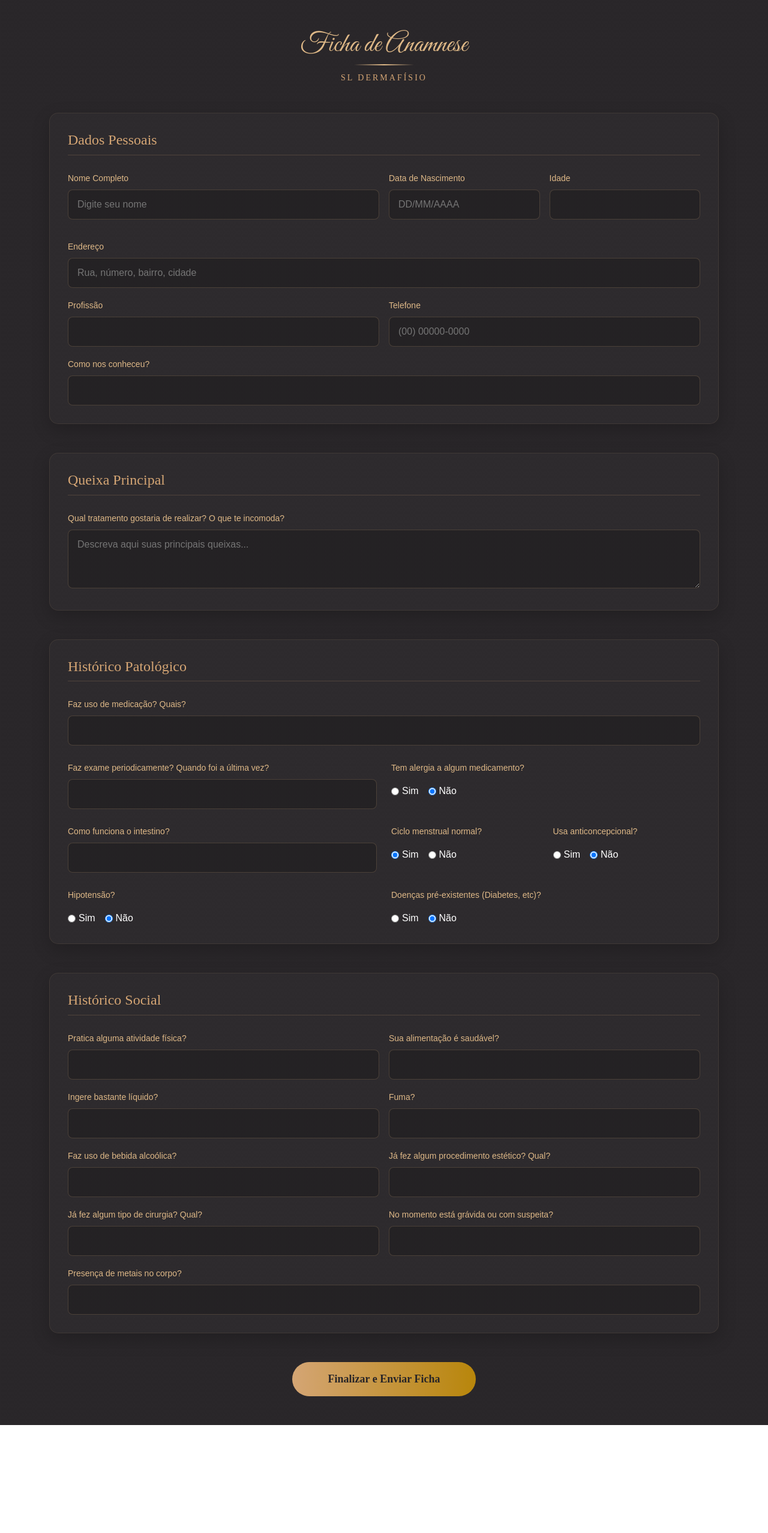
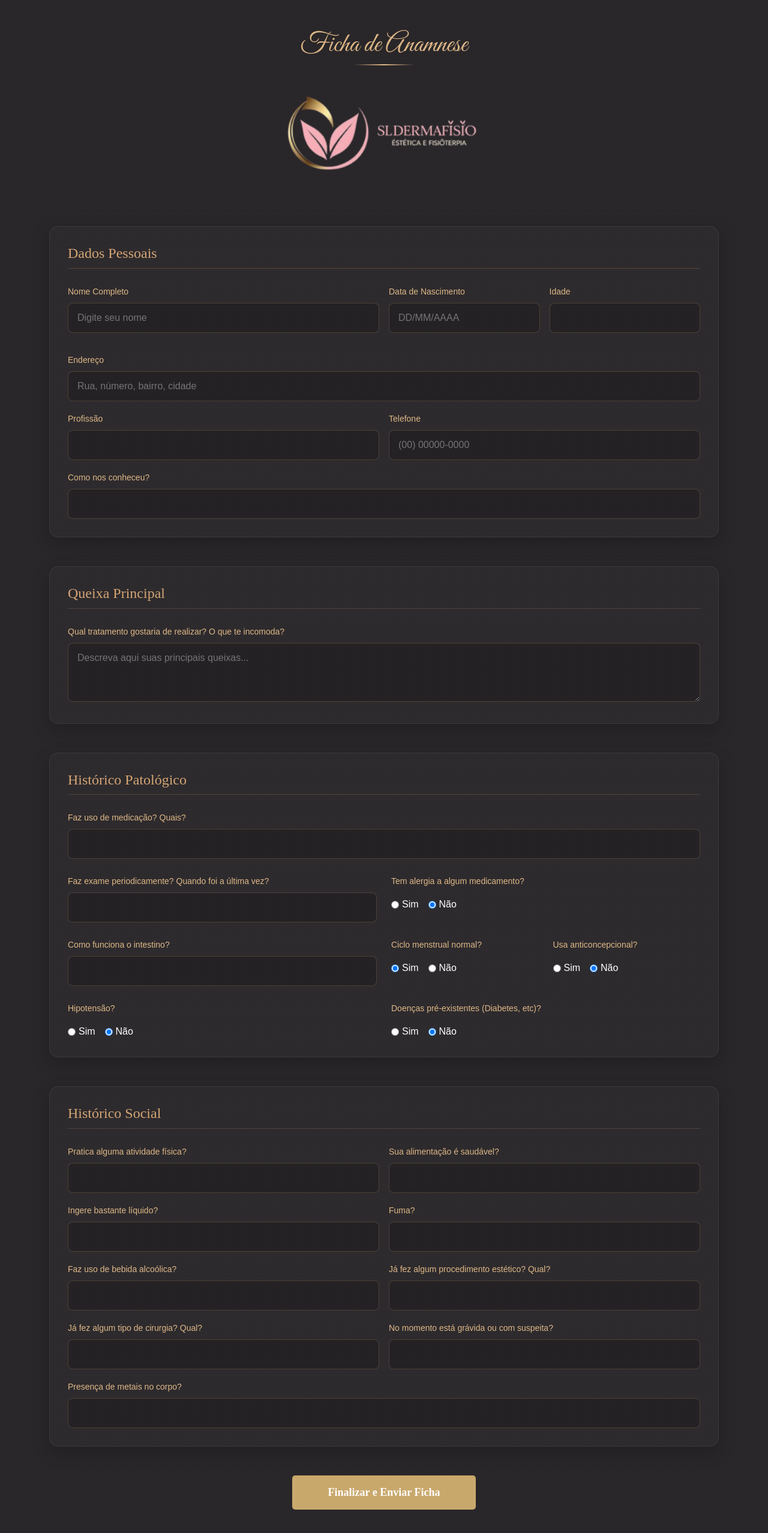
Before and after one commit to DhCavalcante777/dermafisio, a Vue app: page /anamnese in a window 1280 px wide. Shown: the top 2556 px of the page at 60% size. Before the commit the page ends 2376 px from the top, so only its background shows below. Built offline with nearby package versions, Linux system fonts and the light colour scheme.

Commit message:
remocao de comentarios

```diff
--- a/src/pages/anamnesePage.vue
+++ b/src/pages/anamnesePage.vue
@@ -1,15 +1,17 @@
 <template>
   <div class="anamnese-page background min-vh-100 py-5">
     <div class="container">
-      <!-- Cabeçalho -->
       <div class="text-center mb-5">
         <h1 class="page-title">Ficha de Anamnese</h1>
         <div class="title-line mx-auto"></div>
-        <p class="brand-name">SL DERMAFÍSIO</p>
+        <img
+          class="logo"
+          src="../assets/image/logo-lateralizado.png"
+          alt="Logo"
+        />
       </div>
 
       <form @submit.prevent="submitForm" class="anamnese-form">
-        <!-- SEÇÃO 1: DADOS PESSOAIS -->
         <div class="form-section mb-5">
           <h3 class="section-subtitle">Dados Pessoais</h3>
           <div class="row g-3">
@@ -22,10 +24,6 @@
                 placeholder="Digite seu nome"
               />
             </div>
-            <!-- <div class="col-md-3">
-              <label class="form-label">Data de Nasc.</label>
-              <input type="date" v-model="form.dataNasc" class="custom-input" />
-            </div> -->
             <div class="col-md-3 mb-3">
               <label class="form-label">Data de Nascimento</label>
               <input
@@ -64,9 +62,12 @@
               <label class="form-label">Telefone</label>
               <input
                 type="tel"
-                v-model="form.telefone"
+                v-model="telefoneDisplay"
+                @input="handleTelefoneInput"
                 class="custom-input"
                 placeholder="(00) 00000-0000"
+                maxlength="15"
+                inputmode="numeric"
               />
             </div>
             <div class="col-md-12">
@@ -80,7 +81,6 @@
           </div>
         </div>
 
-        <!-- SEÇÃO 2: QUEIXA PRINCIPAL -->
         <div class="form-section mb-5">
           <h3 class="section-subtitle">Queixa Principal</h3>
           <div class="row">
@@ -98,7 +98,6 @@
           </div>
         </div>
 
-        <!-- SEÇÃO 3: HISTÓRICO PATOLÓGICO -->
         <div class="form-section mb-5">
           <h3 class="section-subtitle">Histórico Patológico</h3>
           <div class="row g-4">
@@ -231,7 +230,6 @@
           </div>
         </div>
 
-        <!-- SEÇÃO 4: HISTÓRICO SOCIAL -->
         <div class="form-section mb-5">
           <h3 class="section-subtitle">Histórico Social</h3>
           <div class="row g-3">
@@ -292,7 +290,6 @@
           </div>
         </div>
 
-        <!-- Botão de Envio -->
         <div class="text-center mt-5">
           <button type="submit" class="btn-enviar">
             Finalizar e Enviar Ficha
@@ -309,6 +306,7 @@ import { reactive, ref } from "vue";
 import AnamneseService from "@/services/anamneseService";
 
 const dateDisplay = ref("");
+const telefoneDisplay = ref("");
 const form = reactive({
   nome: "",
   dataNasc: "",
@@ -340,10 +338,9 @@ const form = reactive({
 });
 
 const handleDateInput = (e) => {
-  let value = e.target.value.replace(/\D/g, '');
+  let value = e.target.value.replace(/\D/g, "");
   if (value.length > 8) value = value.slice(0, 8);
 
-  // Máscara visual para a cliente
   if (value.length >= 5) {
     dateDisplay.value = `${value.slice(0, 2)}/${value.slice(2, 4)}/${value.slice(4)}`;
   } else if (value.length >= 3) {
@@ -352,13 +349,38 @@ const handleDateInput = (e) => {
     dateDisplay.value = value;
   }
 
-  // Conversão silenciosa para o objeto 'form' (formato MySQL)
   if (value.length === 8) {
-    const day = value.slice(0, 2);
-    const month = value.slice(2, 4);
-    const year = value.slice(4);
-    form.dataNasc = `${year}-${month}-${day}`; // Salva AAAA-MM-DD no form
+    const day = parseInt(value.slice(0, 2), 10);
+    const month = parseInt(value.slice(2, 4), 10);
+    const year = parseInt(value.slice(4), 10);
+    form.dataNasc = `${year}-${String(month).padStart(2, '0')}-${String(day).padStart(2, '0')}`;
+
+
+    const today = new Date();
+    let age = today.getFullYear() - year;
+    const monthDiff = today.getMonth() + 1 - month;
+    if (monthDiff < 0 || (monthDiff === 0 && today.getDate() < day)) {
+      age--;
+    }
+    form.idade = age;
   }
+};
+
+const handleTelefoneInput = (e) => {
+  let value = e.target.value.replace(/\D/g, "");
+  if (value.length > 11) value = value.slice(0, 11);
+
+  if (value.length > 6) {
+    telefoneDisplay.value = `(${value.slice(0, 2)}) ${value.slice(2, 7)}-${value.slice(7)}`;
+  } else if (value.length > 2) {
+    telefoneDisplay.value = `(${value.slice(0, 2)}) ${value.slice(2)}`;
+  } else if (value.length > 0) {
+    telefoneDisplay.value = `(${value}`;
+  } else {
+    telefoneDisplay.value = "";
+  }
+
+  form.telefone = value;
 };
 
 const submitForm = async () => {
@@ -400,6 +422,7 @@ const submitForm = async () => {
       metais: "",
     });
     dateDisplay.value = "";
+    telefoneDisplay.value = "";
   } catch (error) {
     console.error("Erro ao salvar:", error);
     const msgErro =
@@ -410,6 +433,11 @@ const submitForm = async () => {
 </script>
 
 <style scoped>
+.logo {
+  height: 130px;
+  margin: 40px 0;
+}
+
 .background {
   background-color: #272427;
   background-image:
@@ -500,14 +528,14 @@ const submitForm = async () => {
 }
 
 .btn-enviar {
-  background: linear-gradient(to right, #d4a574, #b8860b);
-  color: #272427;
+  background-color: #c9a86c;
+  color: white;
   border: none;
   padding: 15px 60px;
   font-family: "Playfair Display", serif;
   font-weight: bold;
   font-size: 18px;
-  border-radius: 30px;
+  border-radius: 5px;
   cursor: pointer;
   transition: all 0.3s ease;
 }
```
